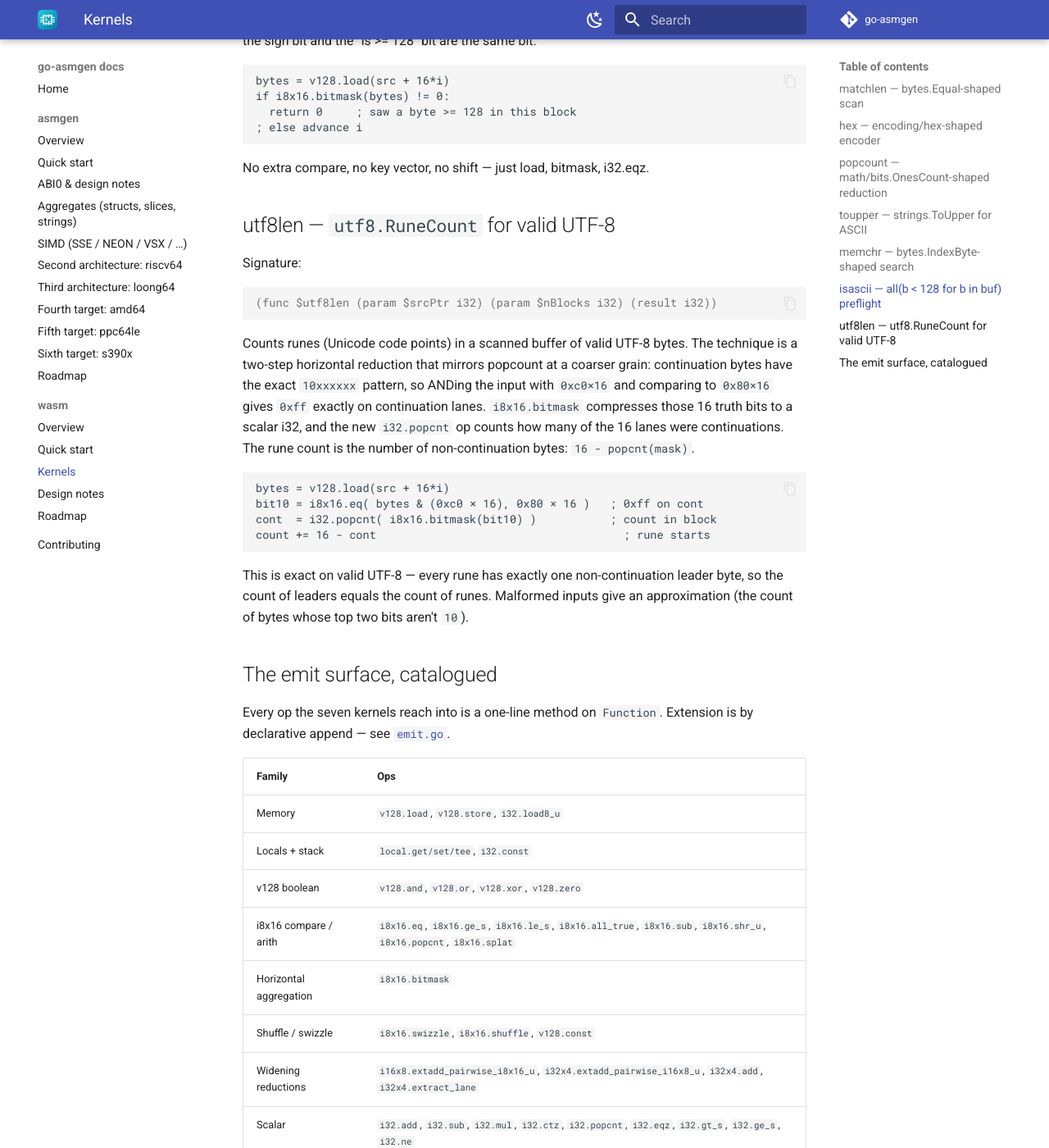
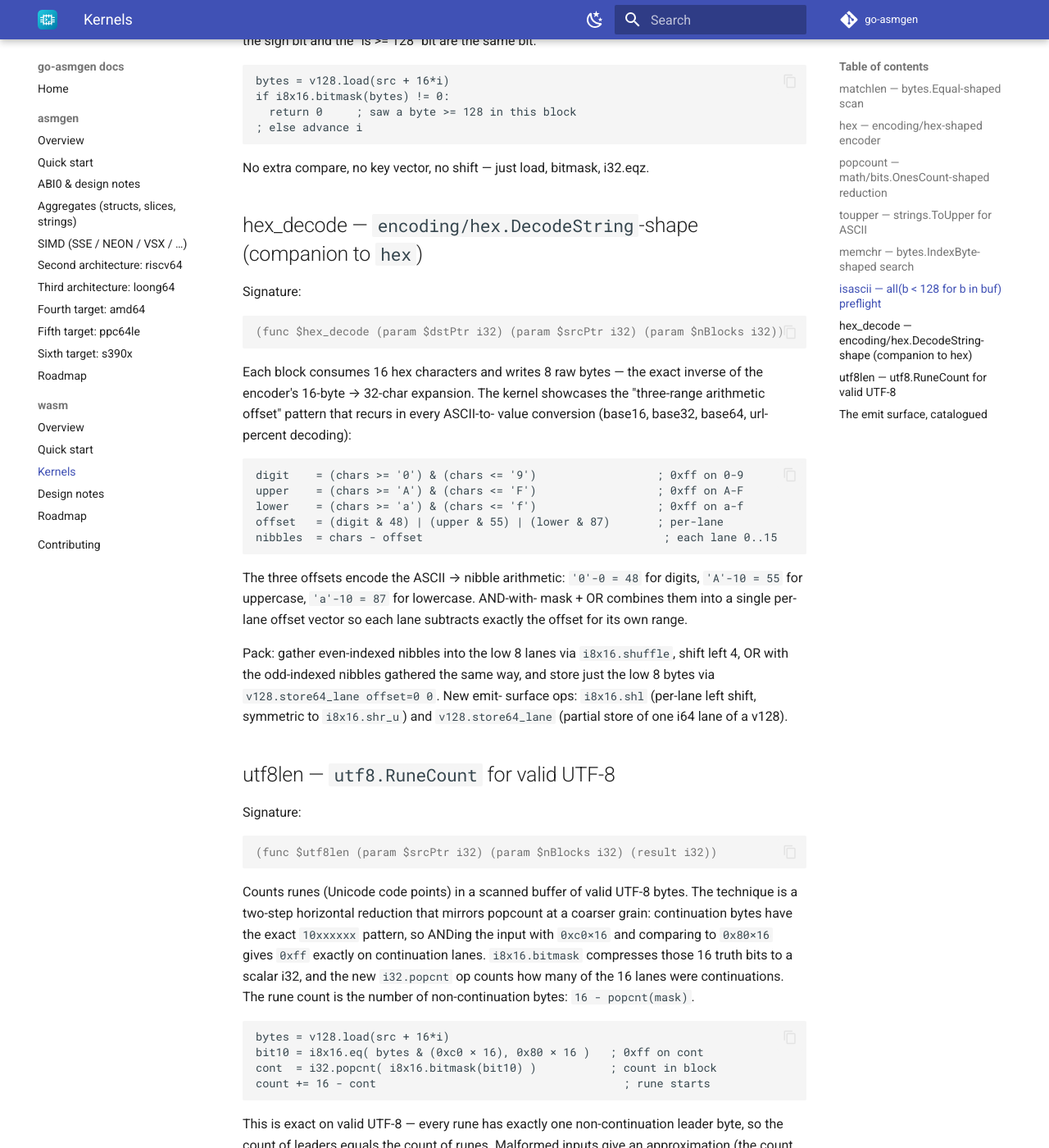
Before and after one commit to go-asmgen/docs, an MkDocs documentation site: the page built from docs/wasm/kernels.md, in a window 1280 px wide and 1400 px high, scrolled down 2380 px. Shown: the whole window at 82% size. Built offline with MkDocs 1.6.1 and Material for MkDocs 9.7.7, drawn with Linux system fonts in a browser that asks for light colours; the version menu is left out; some of the changed text lies outside the part shown.

Commit message:
docs/wasm: sync kernel catalogue to include hex_decode (8th kernel)
Mirrors go-asmgen/wasm 3cc74d0 into the docs site: the overview page's
kernel table and the Kernels page both list hex_decode — the encoding/
hex.DecodeString companion of the existing hex encoder — with signature,
algorithm sketch (three-range arithmetic offset + shuffle-pack +
partial store), and the wasm-SIMD ops it exercises.

Emit-surface catalogue picks up the two new ops: v128.store64_lane in
the Memory row, and i8x16.shl next to i8x16.shr_u in the compare/arith
row.

Co-Authored-By: Claude Opus 4.8 <noreply@anthropic.com>

````diff
--- a/docs/wasm/index.md
+++ b/docs/wasm/index.md
@@ -38,13 +38,14 @@ A single package, `github.com/go-asmgen/wasm`, that exposes:
   swizzle, widening reductions (extadd_pairwise), and enough scalar plumbing
   for the surrounding control flow.
 
-Seven kernels, each with 100% statement coverage, a golden-file test, and
+Eight kernels, each with 100% statement coverage, a golden-file test, and
 a wazero end-to-end cross-check against a Go reference:
 
 | Kernel | Reference | Wasm-SIMD ops it showcases |
 |---|---|---|
 | `matchlen` | `bytes.Equal` | `v128.load`, `i8x16.eq`, `i8x16.all_true` |
 | `hex` | `encoding/hex` | `i8x16.shr_u`, `i8x16.swizzle`, `i8x16.shuffle` |
+| `hex_decode` | `encoding/hex.DecodeString` | 3× `i8x16.ge_s`/`le_s`, `i8x16.shl`, `v128.store64_lane` |
 | `popcount` | `math/bits` | `i8x16.popcnt`, `i16x8.extadd_pairwise_i8x16_u`, `i32x4.extadd_pairwise_i16x8_u` |
 | `toupper` | `strings.ToUpper` (ASCII) | `i8x16.ge_s`, `i8x16.le_s`, `i8x16.sub` |
 | `memchr` | `bytes.IndexByte` | `i8x16.splat`, `i8x16.bitmask`, `i32.ctz` |
--- a/docs/wasm/kernels.md
+++ b/docs/wasm/kernels.md
@@ -1,6 +1,6 @@
 # wasm — Kernels
 
-The seven kernels that ship in the current main. Every one is a `go run`
+The eight kernels that ship in the current main. Every one is a `go run`
 command that prints WAT to stdout; every one has a golden-file test that
 pins the exact output byte-for-byte; every one has a wazero cross-check
 against a Go reference.
@@ -120,6 +120,38 @@ if i8x16.bitmask(bytes) != 0:
 
 No extra compare, no key vector, no shift — just load, bitmask, i32.eqz.
 
+## hex_decode — `encoding/hex.DecodeString`-shape (companion to `hex`)
+
+Signature:
+
+```lisp
+(func $hex_decode (param $dstPtr i32) (param $srcPtr i32) (param $nBlocks i32))
+```
+
+Each block consumes 16 hex characters and writes 8 raw bytes — the exact
+inverse of the encoder's 16-byte → 32-char expansion. The kernel showcases
+the "three-range arithmetic offset" pattern that recurs in every ASCII-to-
+value conversion (base16, base32, base64, url-percent decoding):
+
+```text
+digit    = (chars >= '0') & (chars <= '9')                  ; 0xff on 0-9
+upper    = (chars >= 'A') & (chars <= 'F')                  ; 0xff on A-F
+lower    = (chars >= 'a') & (chars <= 'f')                  ; 0xff on a-f
+offset   = (digit & 48) | (upper & 55) | (lower & 87)       ; per-lane
+nibbles  = chars - offset                                    ; each lane 0..15
+```
+
+The three offsets encode the ASCII → nibble arithmetic: `'0'-0 = 48` for
+digits, `'A'-10 = 55` for uppercase, `'a'-10 = 87` for lowercase. AND-with-
+mask + OR combines them into a single per-lane offset vector so each lane
+subtracts exactly the offset for its own range.
+
+Pack: gather even-indexed nibbles into the low 8 lanes via `i8x16.shuffle`,
+shift left 4, OR with the odd-indexed nibbles gathered the same way, and
+store just the low 8 bytes via `v128.store64_lane offset=0 0`. New emit-
+surface ops: `i8x16.shl` (per-lane left shift, symmetric to `i8x16.shr_u`)
+and `v128.store64_lane` (partial store of one i64 lane of a v128).
+
 ## utf8len — `utf8.RuneCount` for valid UTF-8
 
 Signature:
@@ -151,16 +183,16 @@ inputs give an approximation (the count of bytes whose top two bits aren't
 
 ## The emit surface, catalogued
 
-Every op the seven kernels reach into is a one-line method on `Function`.
+Every op the eight kernels reach into is a one-line method on `Function`.
 Extension is by declarative append — see
 [`emit.go`](https://github.com/go-asmgen/wasm/blob/main/emit.go).
 
 | Family | Ops |
 |---|---|
-| Memory | `v128.load`, `v128.store`, `i32.load8_u` |
+| Memory | `v128.load`, `v128.store`, `v128.store64_lane`, `i32.load8_u` |
 | Locals + stack | `local.get/set/tee`, `i32.const` |
 | v128 boolean | `v128.and`, `v128.or`, `v128.xor`, `v128.zero` |
-| i8x16 compare / arith | `i8x16.eq`, `i8x16.ge_s`, `i8x16.le_s`, `i8x16.all_true`, `i8x16.sub`, `i8x16.shr_u`, `i8x16.popcnt`, `i8x16.splat` |
+| i8x16 compare / arith | `i8x16.eq`, `i8x16.ge_s`, `i8x16.le_s`, `i8x16.all_true`, `i8x16.sub`, `i8x16.shr_u`, `i8x16.shl`, `i8x16.popcnt`, `i8x16.splat` |
 | Horizontal aggregation | `i8x16.bitmask` |
 | Shuffle / swizzle | `i8x16.swizzle`, `i8x16.shuffle`, `v128.const` |
 | Widening reductions | `i16x8.extadd_pairwise_i8x16_u`, `i32x4.extadd_pairwise_i16x8_u`, `i32x4.add`, `i32x4.extract_lane` |
````
